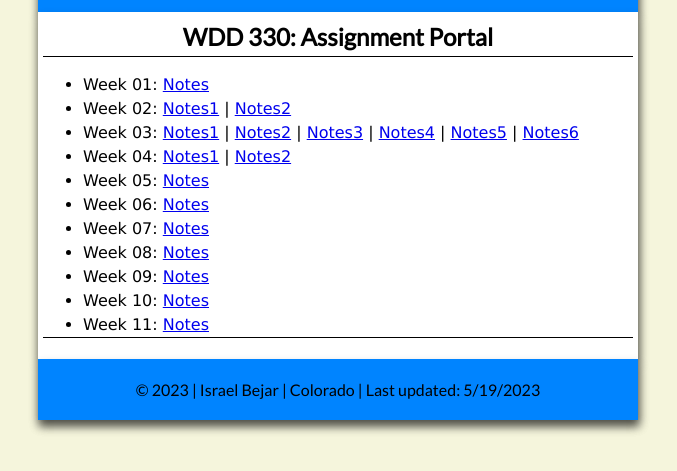
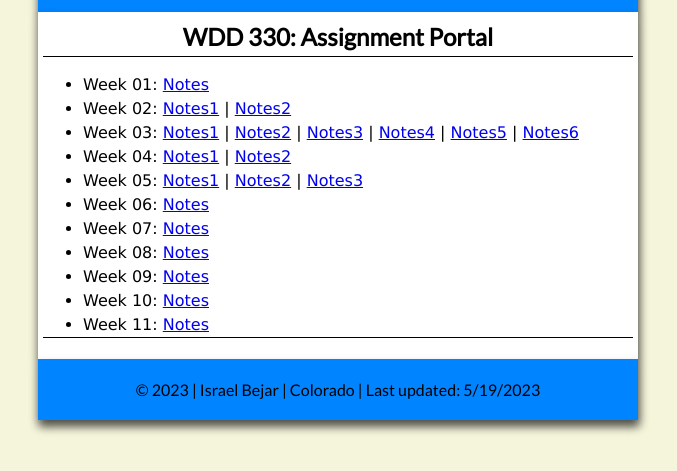
Before and after one commit to JesusBejar/WDD330, a plain HTML site: page HOMEPORTAL/HomePortal.html in a window 1280 px wide. Shown: the part 199-670 px from the top of the page, without its empty margins (302-979 px from the left). Drawn offline with Linux system fonts and the light colour scheme.

Commit message:
added Week5 notes

```diff
--- a/HOMEPORTAL/HomePortal.html
+++ b/HOMEPORTAL/HomePortal.html
@@ -33,7 +33,7 @@
             <li> Week 02: <a href="imgs/Week2(1).pdf">Notes1</a> | <a href="imgs/Week2(2).pdf">Notes2</a></li>
             <li> Week 03: <a href="imgs/Week3(1).pdf">Notes1</a> | <a href="imgs/Week3(2).pdf">Notes2</a> | <a href="imgs/Week3(3).pdf">Notes3</a> | <a href="imgs/Week3(4).pdf">Notes4</a> | <a href="imgs/Week3(5).pdf">Notes5</a> | <a href="imgs/Week3(6).pdf">Notes6</a></li>
             <li> Week 04: <a href="imgs/Week4(1).pdf">Notes1</a> | <a href="imgs/Week4(2).pdf">Notes2</a></li>
-            <li> Week 05: <a href="#">Notes</a></li>
+            <li> Week 05: <a href="imgs/Week5(1).pdf">Notes1</a> | <a href="imgs/Week5(2).pdf">Notes2</a> | <a href="imgs/Week5(3).pdf">Notes3</a>
             <li> Week 06: <a href="#">Notes</a></li>
             <li> Week 07: <a href="#">Notes</a></li>
             <li> Week 08: <a href="#">Notes</a></li>
```
Also changed, not shown: 3 other files.
